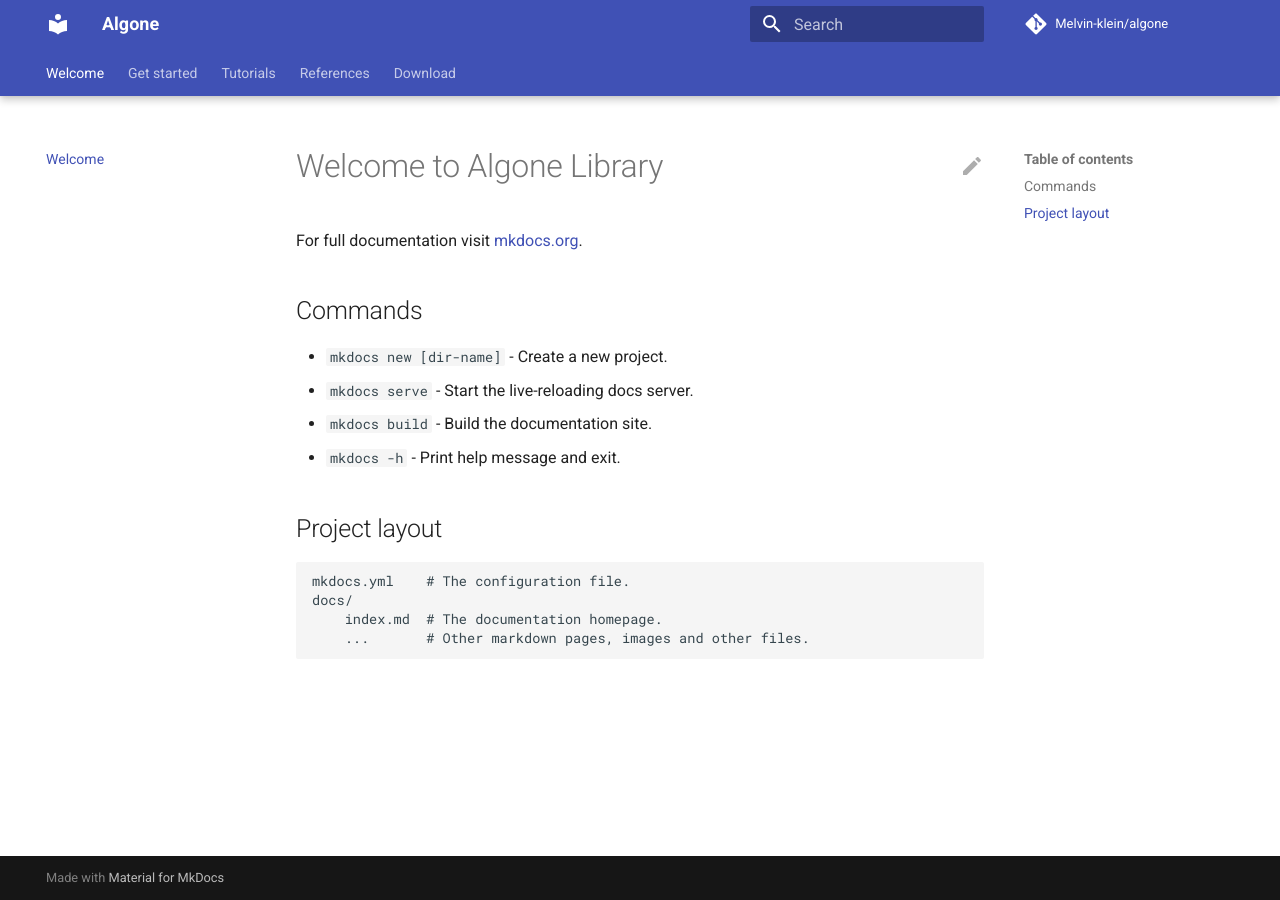
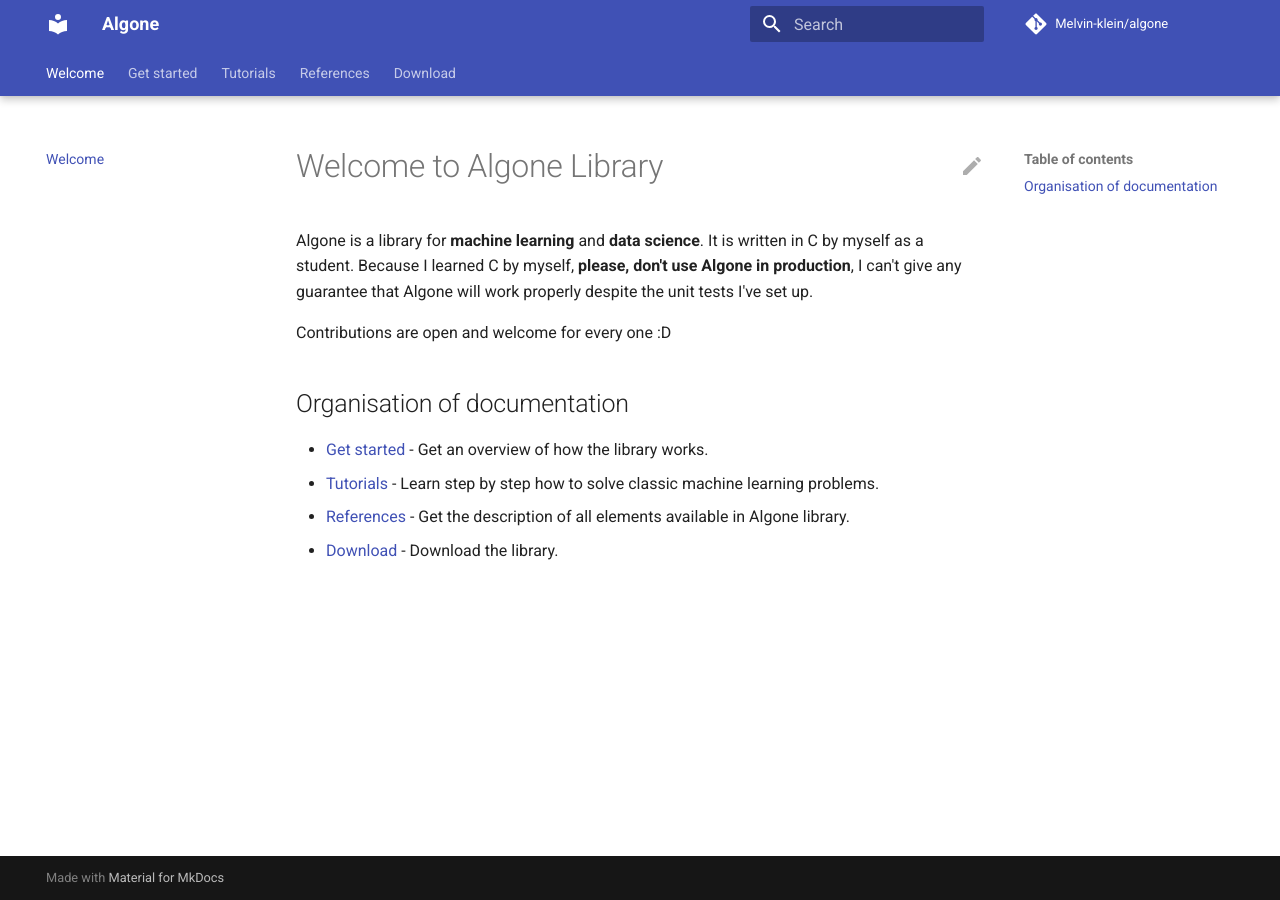
Before and after one commit to Melvin-klein/algone, an MkDocs documentation site: the page built from docs/index.md, in a window 1280 px wide. Built offline with MkDocs 1.6.1 and Material for MkDocs 9.7.7, drawn with Linux system fonts in a browser that asks for light colours; comment, search, counter and statistics services are not loaded.

Commit message:
Update documentation

```diff
--- a/docs/index.md
+++ b/docs/index.md
@@ -1,17 +1,12 @@
 # Welcome to Algone Library
 
-For full documentation visit [mkdocs.org](https://www.mkdocs.org).
+Algone is a library for **machine learning** and **data science**. It is written in C by myself as a student. Because I learned C by myself, **please, don't use Algone in production**, I can't give any guarantee that Algone will work properly despite the unit tests I've set up.
 
-## Commands
+Contributions are open and welcome for every one :D
 
-* `mkdocs new [dir-name]` - Create a new project.
-* `mkdocs serve` - Start the live-reloading docs server.
-* `mkdocs build` - Build the documentation site.
-* `mkdocs -h` - Print help message and exit.
+## Organisation of documentation
 
-## Project layout
-
-    mkdocs.yml    # The configuration file.
-    docs/
-        index.md  # The documentation homepage.
-        ...       # Other markdown pages, images and other files.
+* [Get started](getting_started/installation.md) - Get an overview of how the library works.
+* [Tutorials](tutorials/mnist.md) - Learn step by step how to solve classic machine learning problems.
+* [References](references/networks.md) - Get the description of all elements available in Algone library.
+* [Download](https://github.com/Melvin-klein/algone/releases) - Download the library.
--- /dev/null
+++ b/docs/javascripts/katex.js
@@ -0,0 +1,10 @@
+document$.subscribe(({ body }) => {
+    renderMathInElement(body, {
+        delimiters: [
+            { left: "$$",  right: "$$",  display: true },
+            { left: "$",   right: "$",   display: false },
+            { left: "\\(", right: "\\)", display: false },
+            { left: "\\[", right: "\\]", display: true }
+        ],
+    })
+})
--- a/mkdocs.yml
+++ b/mkdocs.yml
@@ -21,4 +21,12 @@
         - 'MNIST': tutorials/mnist.md
     - References:
         - 'Networks': references/networks.md
+        - 'Math': references/math.md
+        - 'Debug and Errors': references/debug_and_error.md
     - Download: https://github.com/Melvin-klein/algone/releases
+extra_javascript:
+  - javascripts/katex.js
+  - https://cdnjs.cloudflare.com/ajax/libs/KaTeX/0.16.7/katex.min.js
+  - https://cdnjs.cloudflare.com/ajax/libs/KaTeX/0.16.7/contrib/auto-render.min.js
+extra_css:
+  - https://cdnjs.cloudflare.com/ajax/libs/KaTeX/0.16.7/katex.min.css
```
Also changed, not shown: docs/references/debug_and_error.md (added, +39 -0 lines), docs/references/math.md (added, +166 -0 lines), docs/references/networks.md (+151 -51 lines), 4 other files.
